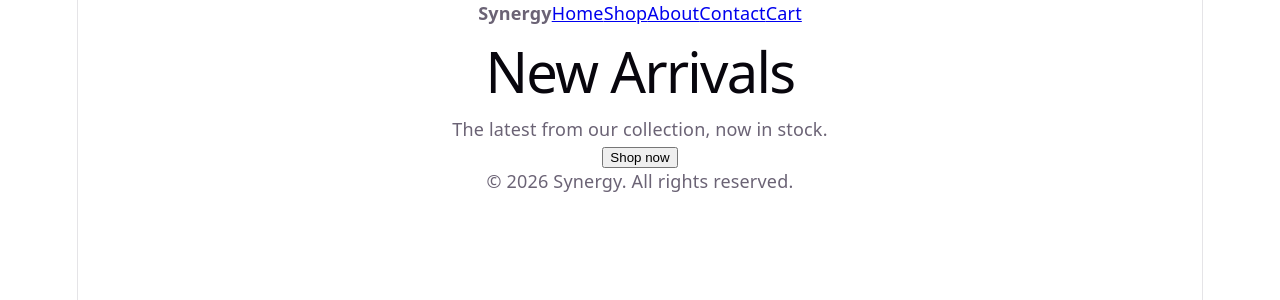
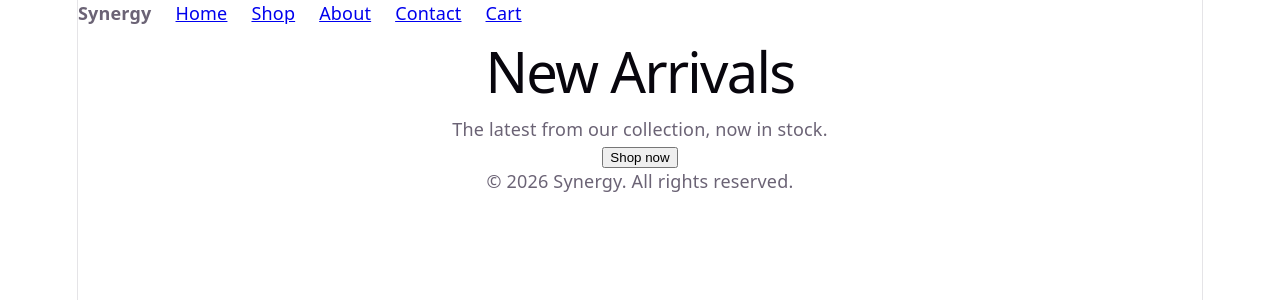
Before and after one commit to Nati-Volpiani/frontend-app-lab, a React (Vite) app in the folder junior-store/: page / in a window 1280 px wide. Shown: the top 300 px of the page. Built offline with nearby package versions, Linux system fonts and the light colour scheme.

Commit message:
Style Navbar with Flexbox

```diff
--- /dev/null
+++ b/junior-store/src/components/Navbar.css
@@ -0,0 +1,4 @@
+.navbar {
+    display: flex;
+    gap: 24px;
+}
--- a/junior-store/src/components/Navbar.jsx
+++ b/junior-store/src/components/Navbar.jsx
@@ -1,8 +1,8 @@
 import { Link } from 'react-router-dom';
-
+import './Navbar.css';
 function Navbar() {
     return (
-    <nav>
+    <nav className="navbar">
         <strong>Synergy</strong>
         <Link to="/">Home</Link>
         <Link to="/shop">Shop</Link>
```
